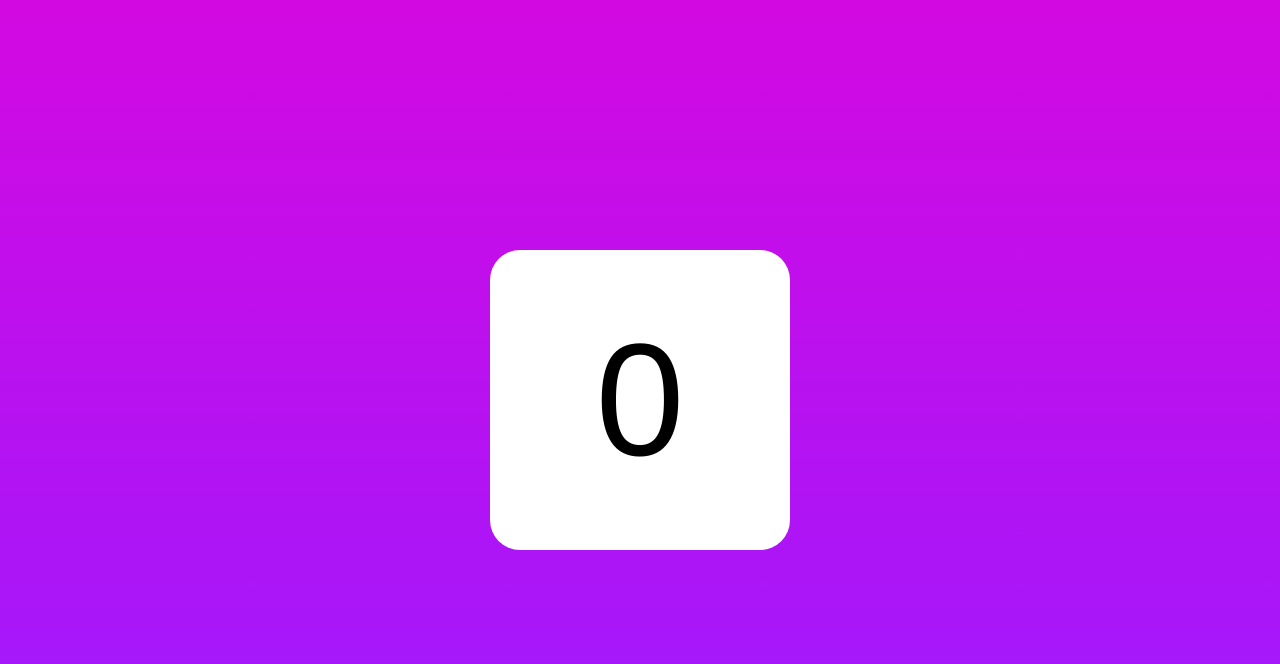
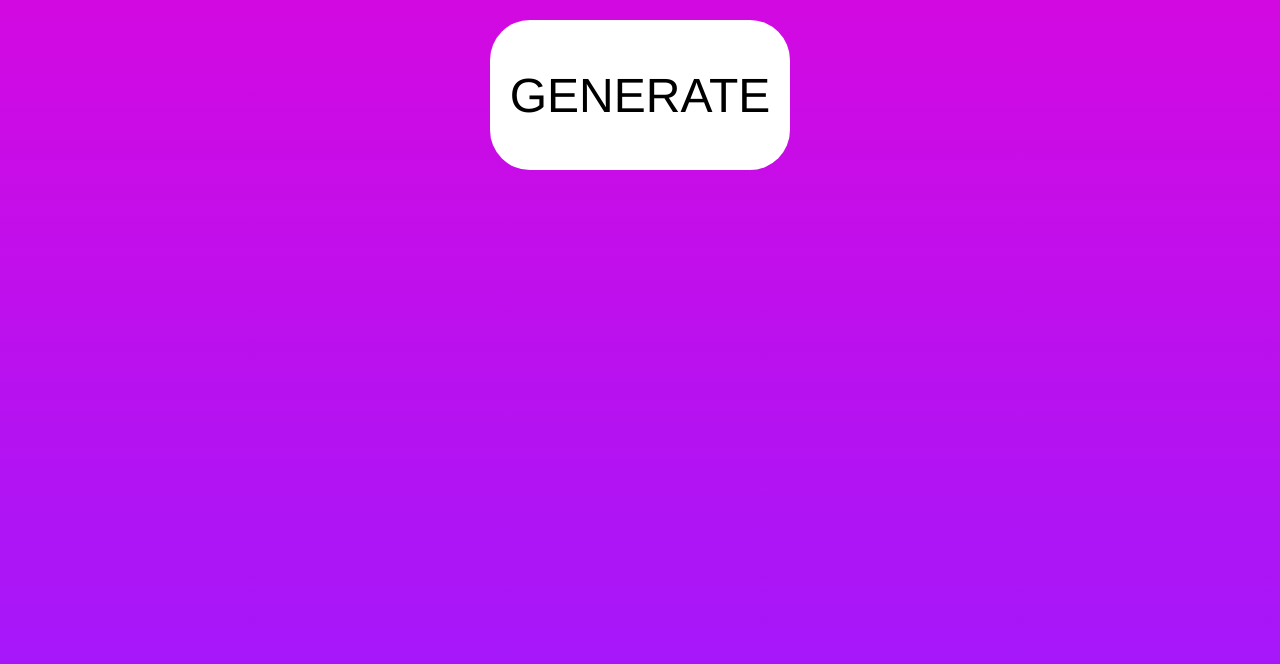
Before and after one commit to ninjaaaaah/react-demo, a React app: page / in a window 1280 px wide. Shown: the top 664 px of the page. Built offline with nearby package versions, Linux system fonts and the light colour scheme.

Commit message:
initial stage 2

```diff
--- /dev/null
+++ b/src/components/App.js
@@ -0,0 +1,24 @@
+import React from "react"
+import Button from './Button'
+
+export default class App extends React.Component {
+    state = {
+        profile: {}
+    }
+
+    generateProfile = async _ => {
+        const profile = (await (await fetch('https://randomuser.me/api')).json()).results[0];
+        console.log(profile);
+        this.setState({profile});
+        console.log(this.state.profile);
+    }
+
+    render() {
+        return(
+            <>
+                <button id="toggle" onClick={this.generateProfile}>GENERATE</button>
+                <div id="profile"></div>
+            </>
+        )
+    }
+}
--- a/src/components/Button.js
+++ b/src/components/Button.js
@@ -1,38 +1,10 @@
 import React from "react"
-
-const defaultState = {
-    transform: "scale(1)",
-    backgroundColor: 'white'
-}
-
-const hoverState = {
-    transform: "scale(1.5)",
-    backgroundColor: 'red'
-}
 
 export default class Counter extends React.Component {
     state = {
         value: 0,
         hover: false
     };
-
-    handleClick = () => {
-        this.setState(prevState => ({
-            value: prevState.value + 1
-        }));
-    }
-
-    handleMouseEnter = () => {
-        this.setState(() => ({
-            hover: true
-        }));
-    }
-
-    handleMouseLeave = () => {
-        this.setState(() => ({
-            hover: false
-        }));
-    }
 
     render() {
         return (
--- a/src/index.js
+++ b/src/index.js
@@ -1,9 +1,6 @@
 import ReactDOM from 'react-dom';
 import React from 'react';
 import './style.css'
-import Button from './components/Button'
+import App from './components/App'
 
-const App = () => {
-    return <Button id="toggle"/>;
-}
 ReactDOM.render(<App />, document.getElementById(`app`));
--- a/src/style.css
+++ b/src/style.css
@@ -9,28 +9,29 @@ body {
     display: flex;
     flex-direction: column;
     flex-wrap: wrap;
-    justify-content: center;
+    /* justify-content: center; */
     align-content: center;
 }
 
 #toggle {
-    height: 300px;
+    height: 150px;
     width: 300px;
-    border-radius: 30px;
+    margin: 20px;
+    border-radius: 40px;
     border: 0px;
     background: white;
-    font-size: 10em;
+    font-size: 3em;
     font-family: 'Franklin Gothic Medium', 'Arial Narrow', Arial, sans-serif;
     transform: scale(1);
     transition: 0.2s ease;
 }
 
 #toggle:hover {
-    transform: scale(1.5);
+    transform: scale(1.1);
     transition: 0.5s ease;
 }
 
 #toggle:active {
-    transform: scale(1.7);
+    transform: scale(1.15);
     transition: 0.1s ease;
 }
```
